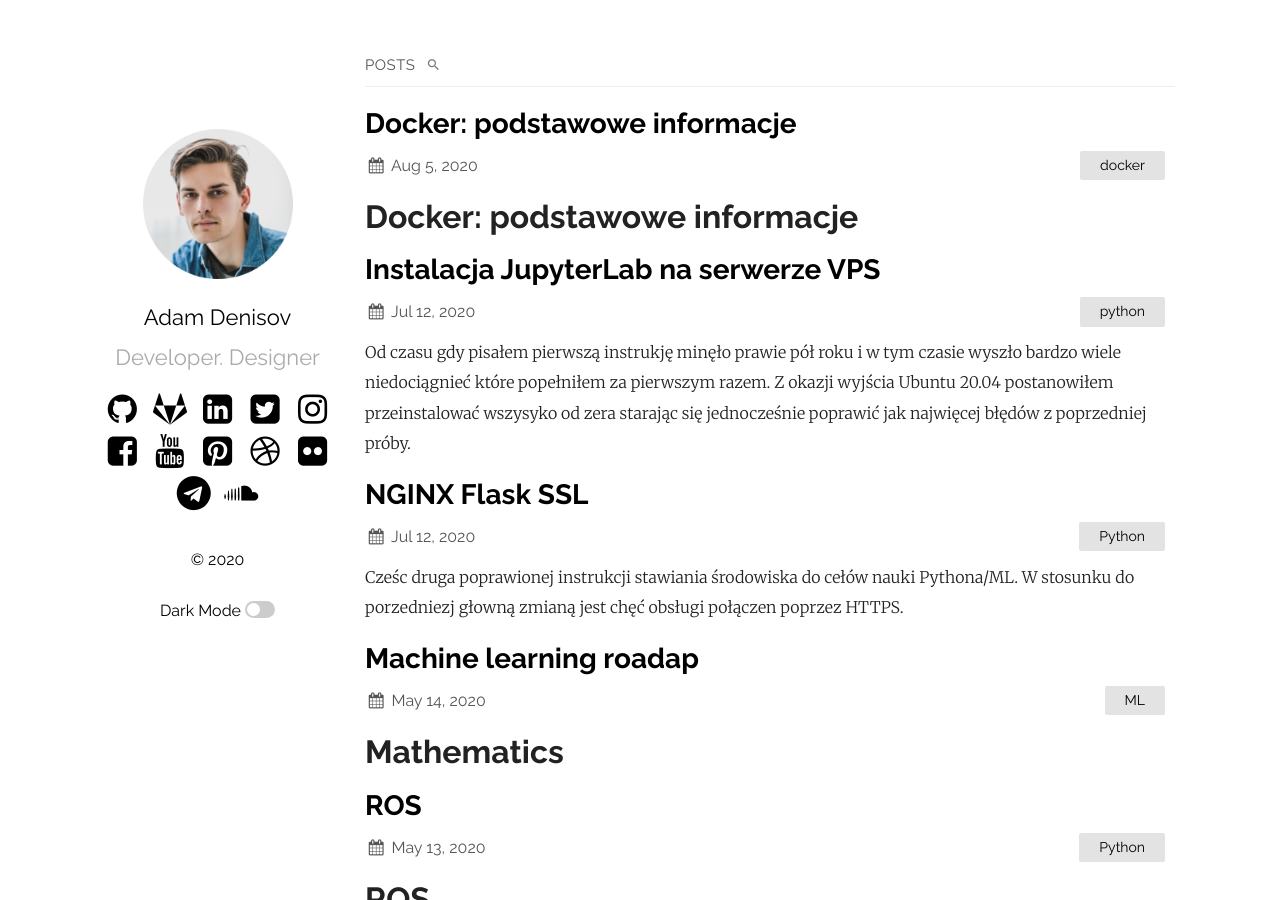
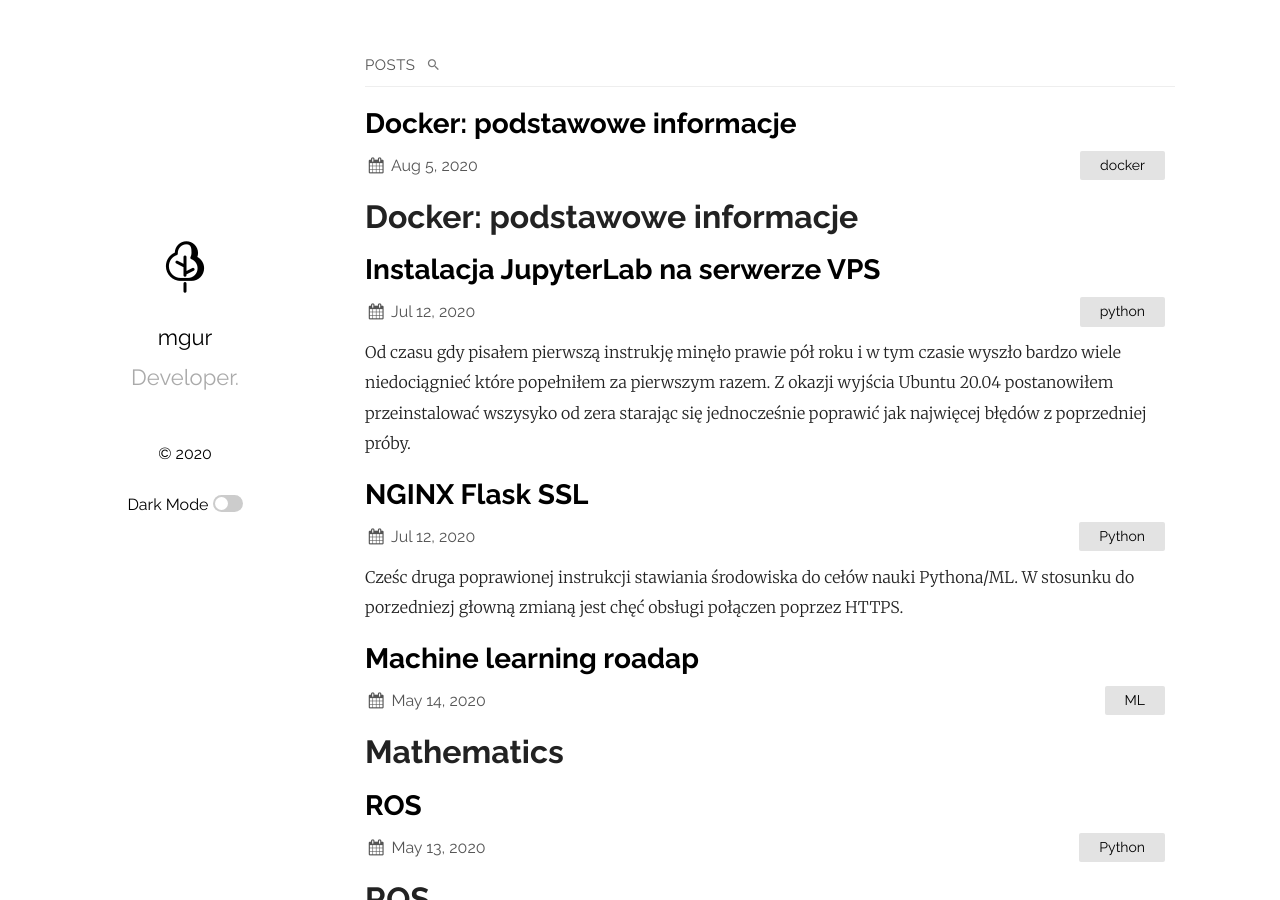
Before and after one commit to mgurg/mgurg.github.io, a Jekyll site: the page built from index.md, in a window 1280 px wide and 900 px high. Built offline with Jekyll 4.4.1, drawn with Linux system fonts in a browser that asks for light colours.

Commit message:
Change: template basic configuration

```diff
--- a/_config.yml
+++ b/_config.yml
@@ -1,5 +1,5 @@
-title: Your awesome title
-author: GitHub User
+title: Python, ML, OpenCV - notatki z nauki
+author: mgurg
 email: your-email@domain.com
 description: > # this means to ignore newlines until "show_exerpts:"
   Write an awesome description for your new site here. You can edit this
@@ -12,30 +12,31 @@ show_excerpts: true # set to true to show excerpts on the homepage
 sass:
   sass_dir: _sass
 plainwhite:
-  name: Adam Denisov
-  tagline: Developer. Designer
+  name: mgur
+  tagline: Developer.
   date_format: "%b %-d, %Y"
   sitemap: true # set to true to generate sitemap.xml content
   search: true # set to true to enable searchbar
+ # analytics_id:
   dark_mode: true # set to true to add dark mode toggle
   portfolio_image: "assets/portfolio.png" # the path from the base directory of the site to the image to display (no / at the start)
-  html_lang: "en" # set the lang attribute of the <html> tag for the pages. See here for a list of codes: https://www.w3schools.com/tags/ref_country_codes.asp
+  html_lang: "pl" # set the lang attribute of the <html> tag for the pages. See here for a list of codes: https://www.w3schools.com/tags/ref_country_codes.asp
 
   # generate social links in footer
   social_links:
-    twitter: thelehhman
-    github:  thelehhman
-    linkedIn: in/thelehhman
+    #twitter: thelehhman
+    #github:  thelehhman
+    #linkedIn: in/thelehhman
     rss: rss
-    dribbble: jekyll
-    flickr:   jekyll
-    instagram: jekyll
-    pinterest: jekyll
-    youtube: jekyll
-    facebook: jekyll
-    soundcloud: jekyll
-    telegram: jekyll
-    gitlab: jekyll
+    #dribbble: jekyll
+    #flickr:   jekyll
+    #instagram: jekyll
+    #pinterest: jekyll
+    #youtube: jekyll
+    #facebook: jekyll
+    #soundcloud: jekyll
+    #telegram: jekyll
+    #gitlab: jekyll
 
     # Mastodon instances
     # mastodon:
@@ -55,4 +56,4 @@ remote_theme: samarsault/plainwhite-jekyll
 
 plugins:
   - jekyll-seo-tag
-#  - jekyll-feed
+  - jekyll-feed
```
Also changed, not shown: assets/portfolio.png, assets/portfolio_.png (added).
